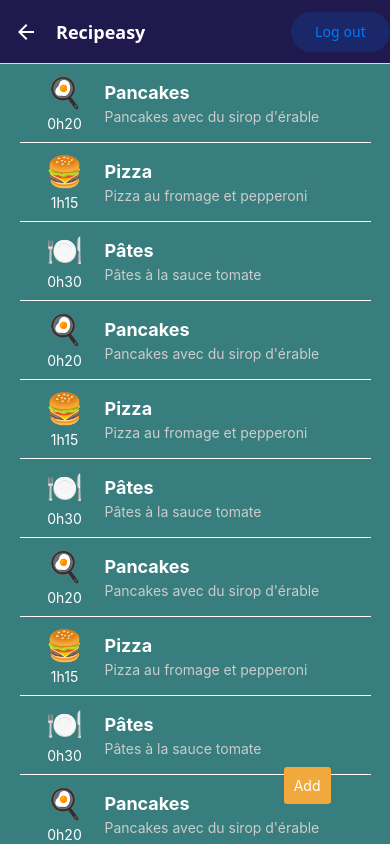
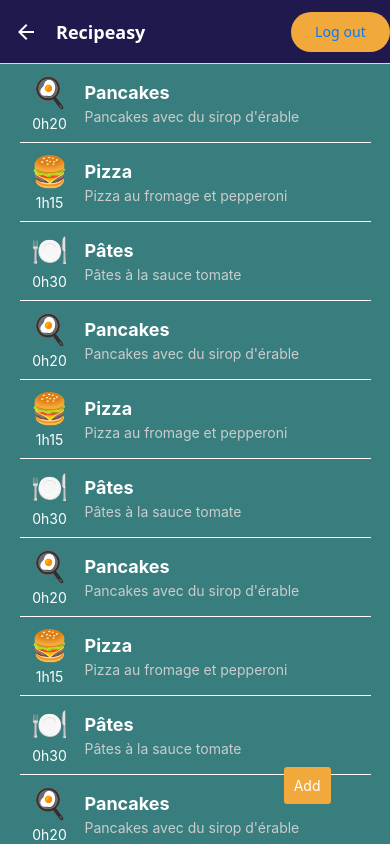
Before and after one commit to Audry-Noupoue/recipeasy, a React Native app: screen /Liste in a window 390 px wide. Built offline with nearby package versions, Linux system fonts and the light colour scheme.

Commit message:
modification des usestate

```diff
--- a/App.js
+++ b/App.js
@@ -46,7 +46,7 @@ export default function App() {
           component={Liste}
           options={({ navigation }) => ({
             headerRight: () => (
-              <Button
+              <Button style={{ backgroundColor: '#F2A93B'}}
                 onPress={() => navigation.replace('Login')}
               >
                 Log out
--- a/pages/formulaire.js
+++ b/pages/formulaire.js
@@ -1,5 +1,5 @@
-import { StyleSheet, View, TouchableHighlight, ScrollView, Switch, Text, TextInput } from 'react-native';
-import {RadioGroup} from 'react-native-radio-buttons-group';
+import { View, Text, TextInput } from 'react-native';
+import { RadioGroup } from 'react-native-radio-buttons-group';
 import { Picker } from '@react-native-picker/picker';
 import { StatusBar } from 'expo-status-bar';
 import PageContainer from '../components/PageContainer.js';
@@ -7,65 +7,43 @@ import Button from '../components/Button.js';
 import Input from '../components/Input.js';
 import { styles } from '../styles/Styles.js';
 import { useState } from 'react';
-import ToastManager, { Toast } from 'toastify-react-native'
+import ToastManager, { Toast } from 'toastify-react-native';
 
-
-export default function Formulaire({navigation , route}) {
+export default function Formulaire({ navigation, route }) {
 
   const recette = route.params?.recette;
 
-  const [category, setCategory] = useState(
-    recette?.category?.toString() ?? ''
-  );
-
-  const [name, setName] = useState(
-    recette?.name ?? ''
-  );
-
-  const [heure, setHeure] = useState(
-    recette?.durationHours ?? 0
-  );
-
-  const [minute, setMinute] = useState(
-    recette?.durationMinutes ?? 0
-  );
-
-  const [description, setDescription] = useState(
-    recette?.description ?? ''
-  );
+  const [recetteForm, setRecetteForm] = useState({
+    category: recette?.category?.toString() ?? '', name: recette?.name ?? '',
+    heure: recette?.durationHours ?? 0, minute: recette?.durationMinutes ?? 0,
+    description: recette?.description ?? ''
+  });
 
   const edition = recette !== undefined;
 
   function handleSave() {
-
-    if (category === '') {
+    if (recetteForm.category === '') {
       Toast.error('Please select a category!');
       return;
     }
 
-    if (name.trim() === '') {
+    if (recetteForm.name.trim() === '') {
       Toast.error('Please enter a name');
       return;
     }
 
-    if (heure === 0 && minute === 0) {
+    if (recetteForm.heure === 0 && recetteForm.minute === 0) {
       Toast.error('Duration must be greater than 0');
       return;
     }
 
     const nouvelleRecette = {
-      category: Number(category),
-      name: name.trim(),
-      durationHours: Number(heure),
-      durationMinutes: Number(minute),
-      description: description
+      category: Number(recetteForm.category), name: recetteForm.name.trim(),
+      durationHours: Number(recetteForm.heure), durationMinutes: Number(recetteForm.minute),
+      description: recetteForm.description
     };
 
-    console.log(nouvelleRecette);
-
-    navigation.popTo('Liste', {
-      recette: nouvelleRecette
-    });
+    navigation.popTo('Liste', { recette: nouvelleRecette });
   }
 
   function handleDelete() {
@@ -73,25 +51,11 @@ export default function Formulaire({navigation , route}) {
   }
 
   const options = [
-      {
-          id: '1',
-          label: 'Breakfast',
-          value: '1',
-          color: 'white'
-      },
-      {
-          id: '2',
-          label: 'Lunch',
-          value: '2',
-          color: 'white'
-      },
-      {
-          id: '3',
-          label: 'Dinner',
-          value: '3',
-          color: 'white'
-      }
+    { id: '1', label: 'Breakfast', value: '1', color: 'white' },
+    { id: '2', label: 'Lunch', value: '2', color: 'white' },
+    { id: '3', label: 'Dinner', value: '3', color: 'white' }
   ];
+
   const heures = Array.from({ length: 13 }, (_, index) => index);
   const min = Array.from({ length: 60 }, (_, index) => index);
 
@@ -99,32 +63,30 @@ export default function Formulaire({navigation , route}) {
     <PageContainer>
 
       <View style={[styles.radio]}>
-        <RadioGroup radioButtons={ options } labelStyle={{color : 'white'}} layout='row' selectedId={category} onPress={setCategory}></RadioGroup>
+        <RadioGroup radioButtons={options} labelStyle={{ color: 'white' }} layout="row" selectedId={recetteForm.category} onPress={(value) => setRecetteForm({ ...recetteForm, category: value })} />
       </View>
 
+      <Input title="Name" value={recetteForm.name} onChangeText={(value) => setRecetteForm({ ...recetteForm, name: value })} />
 
-      <Input
-        title = "Name"
-        value={name}
-        onChangeText={setName}
-      />
+      <View style={{ flexDirection: 'row', alignItems: 'center', width: '95%' }}>
 
-      <View style={{ flexDirection: "row", alignItems: "center" ,width : "95%"}}>
+        <View style={{ flex: 1, flexDirection: 'row', alignItems: 'center' }}>
+          <Text style={{ fontSize: 14, margin: 10, color: 'white' }}>Duration</Text>
 
-        <View style={{flex:1 ,flexDirection: "row", alignItems: "center" }}>
-          <Text style={{ fontSize: 14, margin: 10, color: "white"}}>Duration</Text>
-
-          <Picker style={{flex:1, color: "white"}} dropdownIconColor={"white"} selectedValue={heure}
-            onValueChange={setHeure} >
-          {heures.map((heure) => ( <Picker.Item key={heure} label={heure.toString() + " h"} value={heure} />))}
+          <Picker style={{ flex: 1, color: 'white' }} dropdownIconColor="white" selectedValue={recetteForm.heure} onValueChange={(value) => setRecetteForm({ ...recetteForm, heure: value })}>
+            {heures.map((heure) => (
+              <Picker.Item key={heure} label={heure.toString() + ' h'} value={heure} />
+            ))}
           </Picker>
         </View>
 
-        <View style={{flex:1 ,flexDirection: "row", alignItems: "center" }}>
-          <Text style={{margin: 10, color: "white"}}> : </Text>
-          <Picker  style={{ flex:1, color: "white"}} dropdownIconColor={"white"}  selectedValue={minute}
-            onValueChange={setMinute}>
-            {min.map((min) => ( <Picker.Item key={min} label={min.toString()+ " min"} value={min} />))}
+        <View style={{ flex: 1, flexDirection: 'row', alignItems: 'center' }}>
+          <Text style={{ margin: 10, color: 'white' }}>:</Text>
+
+          <Picker style={{ flex: 1, color: 'white' }} dropdownIconColor="white" selectedValue={recetteForm.minute} onValueChange={(value) => setRecetteForm({ ...recetteForm, minute: value })}>
+            {min.map((minute) => (
+              <Picker.Item key={minute} label={minute.toString() + ' min'} value={minute} />
+            ))}
           </Picker>
         </View>
 
@@ -132,31 +94,20 @@ export default function Formulaire({navigation , route}) {
 
       <TextInput
         style={[styles.input, { width: '95%', height: 500, verticalAlign: 'top' }]}
-        placeholder='Description'
-        placeholderTextColor='#ffffff'
-        multiline={ true }
-        value={description}
-        onChangeText={setDescription}
+        placeholder="Description"
+        placeholderTextColor="#ffffff"
+        multiline={true}
+        value={recetteForm.description}
+        onChangeText={(value) => setRecetteForm({ ...recetteForm, description: value })}
       />
 
       {edition ? (
-
-        <Button
-          title="Delete"
-          onPress={handleDelete}
-        />
-
+        <Button title="Delete" onPress={handleDelete} />
       ) : (
-
-        <Button
-          title="Save"
-          onPress={handleSave}
-        />
-
+        <Button title="Save" onPress={handleSave} />
       )}
 
       <ToastManager />
-
       <StatusBar style="auto" />
 
     </PageContainer>
--- a/pages/liste.js
+++ b/pages/liste.js
@@ -1,4 +1,4 @@
-import { Text, View, FlatList, TouchableOpacity  } from 'react-native';
+import { Text, View, FlatList, Pressable   } from 'react-native';
 import { StatusBar } from 'expo-status-bar';
 import { useState , useEffect } from 'react';
 
@@ -93,6 +93,21 @@ export default function Liste({ navigation, route }) {
     }
   ]);
 
+  useEffect(() => {
+
+    const nouvelleRecette = route.params?.recette;
+
+    if (nouvelleRecette) {
+
+      setRecettes((ancienneListe) => [
+        ...ancienneListe,
+        nouvelleRecette
+      ]);
+       navigation.setParams({ recette: undefined });
+    }
+
+  }, [route.params?.recette]);
+
 
   function afficherCategorie(category) {
 
@@ -107,90 +122,40 @@ export default function Liste({ navigation, route }) {
     if (category === 3) {
       return '🍽️';
     }
-
-    return '🍴';
   }
 
-
   function afficherDuree(recette) {
-
     return `${recette.durationHours}h${recette.durationMinutes
       .toString()
       .padStart(2, '0')}`;
-
   }
 
+  function afficherRecette({ item }) {
+    return (
+      <Pressable
+        onPress={() => navigation.navigate('Formulaire', { recette: item })}
+        style={({ pressed }) => ({ backgroundColor: pressed ? 'blue' : 'transparent'})}
+      >
+        <View style={{ padding: 10, flexDirection: 'row' }}>
 
-  function afficherRecette({ item }) {
-
-    return (
-      <TouchableOpacity
-        onPress={() => navigation.navigate('Formulaire', {
-          recette: item
-        })}
-        activeOpacity={0.6}
-      >
-
-        <View style={{
-          padding: 10,
-          flexDirection: 'row'
-        }}>
-
-          <View style={{
-              width: 70,
-              alignItems: 'center',
-              justifyContent: 'center'
-            }}>
-
-            <Text style={{
-              fontSize: 30
-            }}>
-              {afficherCategorie(item.category)}
-            </Text>
-
-            <Text style={{
-              color: 'white',
-              marginTop: 5
-            }}>
-              {afficherDuree(item)}
-            </Text>
-
+          <View style={{ width: 40, alignItems: 'center', justifyContent: 'center' }}>
+            <Text style={{ fontSize: 30 }}>{afficherCategorie(item.category)}</Text>
+            <Text style={{ color: 'white', marginTop: 5 }}>{afficherDuree(item)}</Text>
           </View>
 
-
-          <View style={{
-              flex: 1,
-              marginLeft: 5,
-              justifyContent: 'center'
-            }}>
-
-            <Text style={{
-              color: 'white',
-              fontSize: 18,
-              fontWeight: 'bold'
-            }}>
-              {item.name}
-            </Text>
-
-            <Text style={{
-              color: '#cccccc',
-              marginTop: 5
-            }}>
-              {item.description}
-            </Text>
-
+          <View style={{ flex: 1, marginLeft: 15, justifyContent: 'center' }}>
+            <Text style={{ color: 'white', fontSize: 18, fontWeight: 'bold' }}>{item.name}</Text>
+            <Text style={{ color: '#cccccc', marginTop: 5 }}>{item.description}</Text>
           </View>
 
         </View>
-
-      </TouchableOpacity>
+      </Pressable >
     );
   }
 
   function handleAdd() {
-    navigation.push('Formulaire');
+    navigation.popTo('Formulaire');
   }
-
 
   return (
   <PageContainer>
@@ -212,6 +177,7 @@ export default function Liste({ navigation, route }) {
       />
     )}
 
+
     <View style={{ position: 'absolute', bottom: 20, right: 20 }}>
       <Button title="Add" onPress={handleAdd} />
     </View>
```
